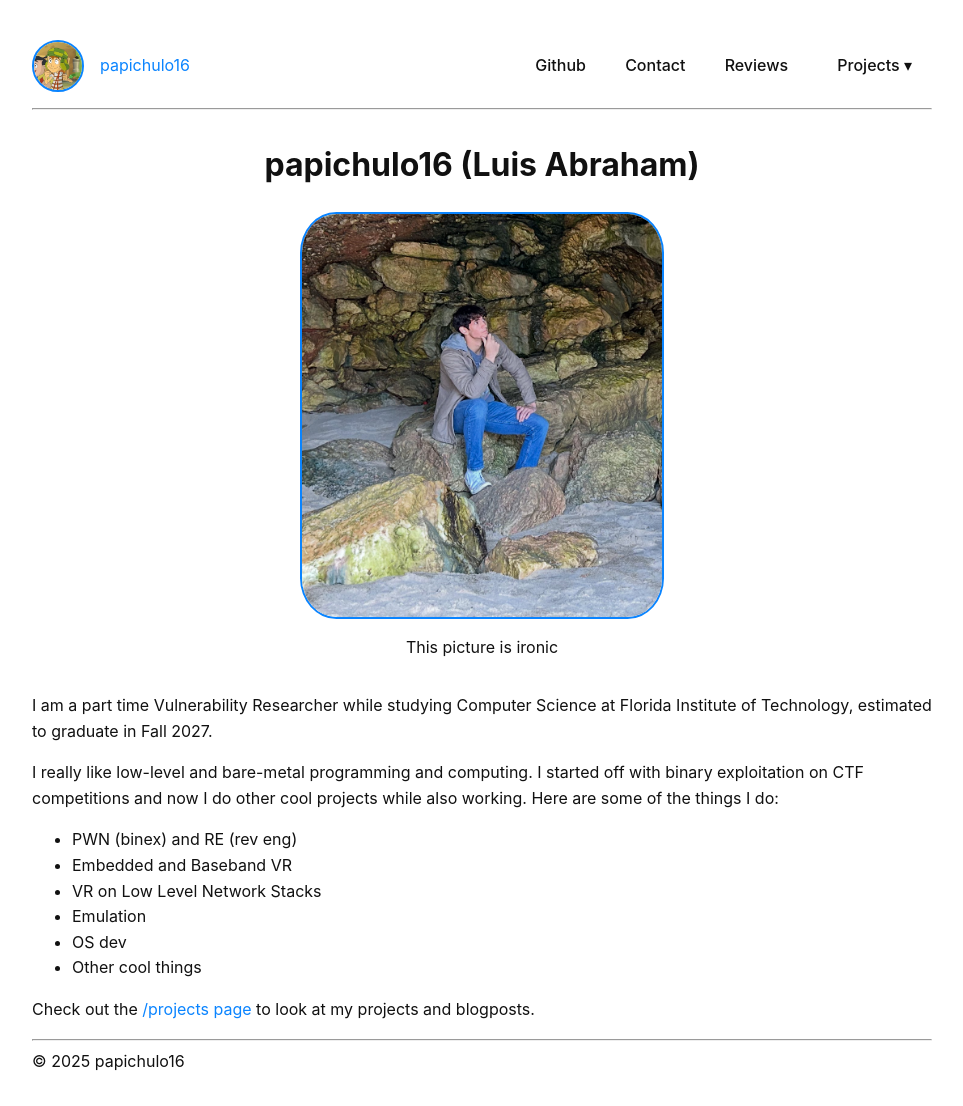
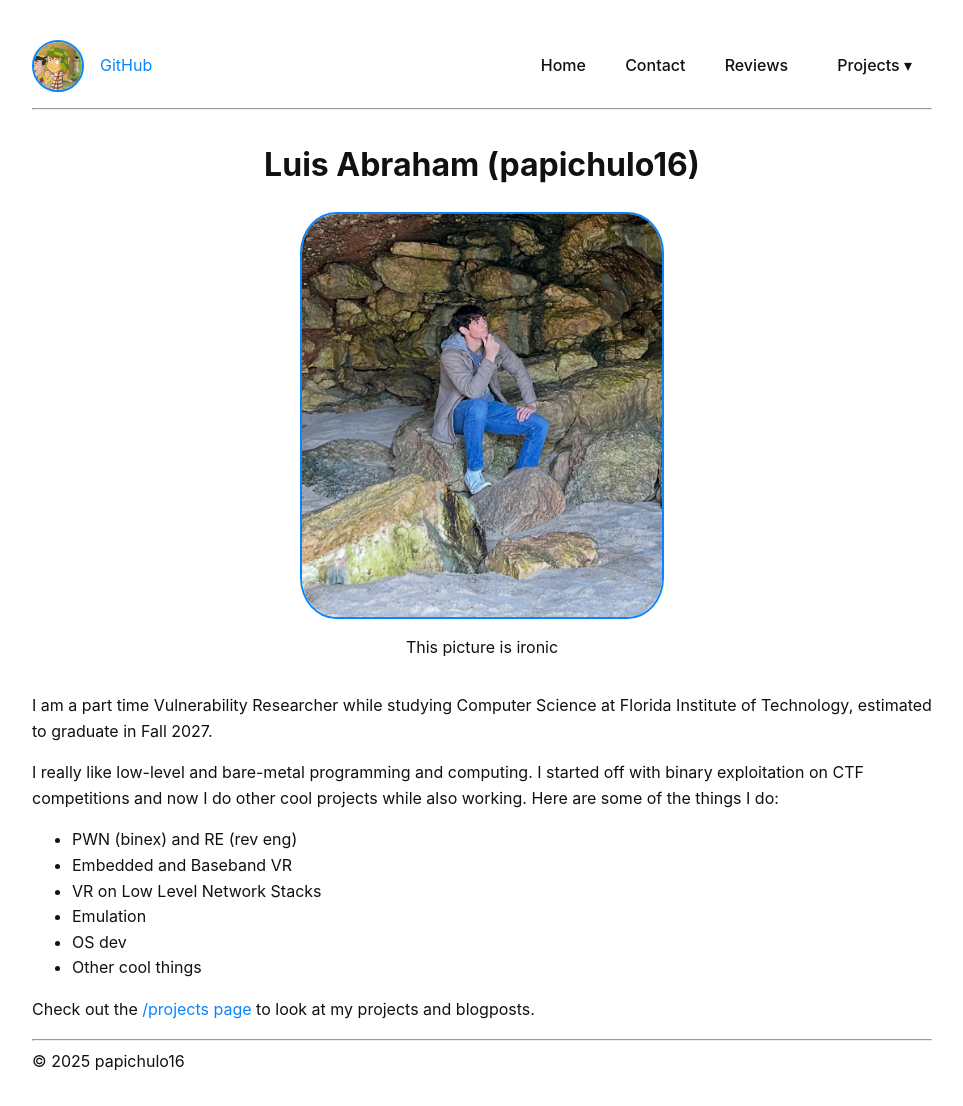
Before and after one commit to papichulo16/papichulo16.github.io, a Jekyll site: the page built from index.md, in a window 1280 px wide. Shown: the whole page, without its empty margins (158-1121 px from the left). Built offline with Jekyll 4.4.1, drawn with Linux system fonts in a browser that asks for light colours.

Commit message:
minor changes

```diff
--- a/_layouts/default.html
+++ b/_layouts/default.html
@@ -8,10 +8,10 @@
 </head>
 <body>
   <nav class="navbar">
-    <a class="menu home-link" href="/"><img src="/assets/img/chavo.png" alt="El chavo" class="pfp-img">papichulo16</a>
+    <a class="menu home-link" href="https://github.com/papichulo16"><img src="/assets/img/chavo.png" alt="gh pfp" class="pfp-img">GitHub</a>
 
     <div class="nav-right">
-      <a href="https://github.com/papichulo16">Github</a>
+      <a href="/">Home</a>
       <a href="/contact">Contact</a>
       <a href="/reviews">Reviews</a>
       <div class="dropdown">
--- a/index.md
+++ b/index.md
@@ -4,7 +4,7 @@ title: Home
 ---
 
 <div  class="center">
-    <h1> papichulo16 (Luis Abraham) </h1>
+    <h1> Luis Abraham (papichulo16) </h1>
     <img src="/assets/img/luis.jpeg" alt="me" class="self-img">
     <p>This picture is ironic</p>
 </div>
```
